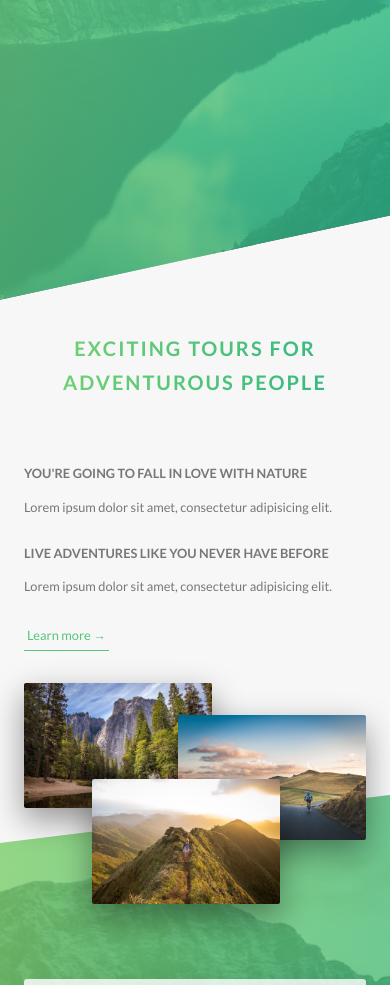
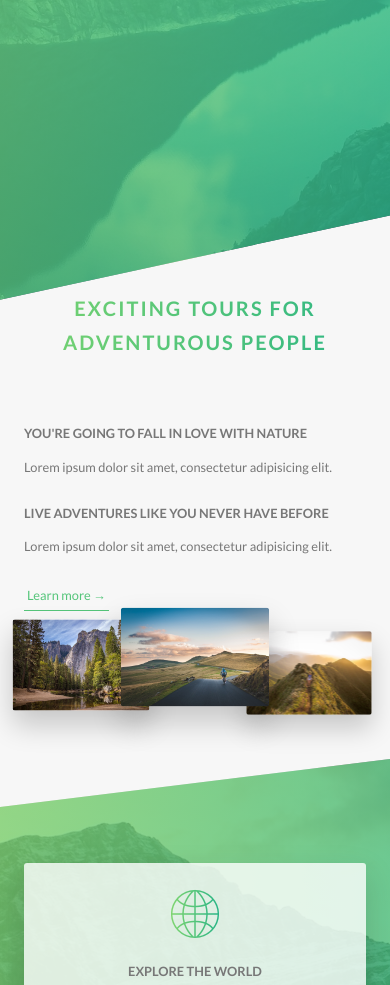
Before and after one commit to JeannetteVega/natours, a website: page index.html in a window 390 px wide. Shown: the part 502-1487 px from the top of the page. Drawn offline with Linux system fonts and the light colour scheme.

Commit message:
updated media queries

```diff
--- a/sass/abstracts/_variables.scss
+++ b/sass/abstracts/_variables.scss
@@ -29,5 +29,5 @@ $default-font-size: 1.6rem;
 //GRID
 $grid-width: 114rem;
 $gutter-vertical: 8rem;
-$gutter-vertical-small: 6rem;
+$gutter-vertical-small: 2rem;
 $gutter-horizontal: 6rem;
--- a/sass/layout/_footer.scss
+++ b/sass/layout/_footer.scss
@@ -43,6 +43,15 @@
 		&:not(:last-child) {
 			margin-right: 1.5rem;
 		}
+
+		@include respond(phone) {
+			display: block;
+			margin-bottom: 10px;
+
+			&:not(:last-child) {
+				margin-right: 0;
+			}
+	    }
 	}
 
 	&__link {
@@ -73,6 +82,7 @@
 		@include respond(tab-port) {
 			width: 100%;
 			float: none;
+			text-align: center;
 	    }
 	}
 }
```
Also changed, not shown: css/style.css, 2 other files.
